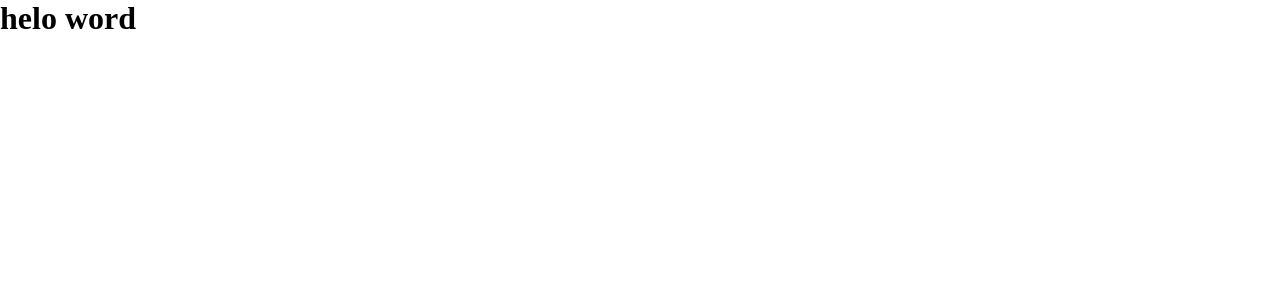
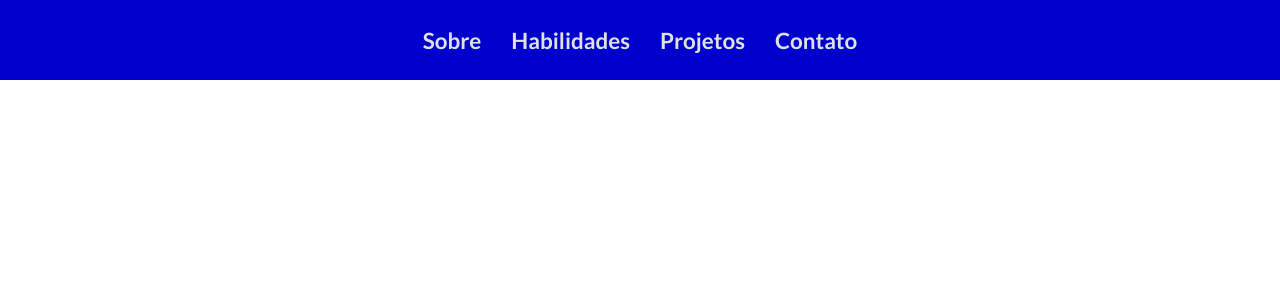
Before and after one commit to josepps/portfolio-jose-santos, a React (Vite) app: page / in a window 1280 px wide. Shown: the top 300 px of the page. Built offline with nearby package versions, Linux system fonts and the light colour scheme.

Commit message:
Header pronto

```diff
--- a/package.json
+++ b/package.json
@@ -10,11 +10,13 @@
   },
   "dependencies": {
     "react": "^18.2.0",
-    "react-dom": "^18.2.0"
+    "react-dom": "^18.2.0",
+    "styled-components": "^5.3.6"
   },
   "devDependencies": {
     "@types/react": "^18.0.27",
     "@types/react-dom": "^18.0.10",
+    "@types/styled-components": "^5.1.26",
     "@vitejs/plugin-react": "^3.1.0",
     "typescript": "^4.9.3",
     "vite": "^4.1.0"
--- a/src/App.tsx
+++ /dev/null
@@ -1,10 +0,0 @@
-import { useState } from 'react'
-
-function App() {
-
-  return (
-    <h1>helo word</h1>
-  )
-}
-
-export default App
--- /dev/null
+++ b/src/Home.tsx
@@ -0,0 +1,19 @@
+import { Header } from "./assets/Home.style"
+
+function Home() {
+
+  return (
+    <Header>
+      <nav>
+        <ul>
+          <li><a href="">Sobre</a></li>
+          <li><a href="">Habilidades</a></li>
+          <li><a href="">Projetos</a></li>
+          <li><a href="">Contato</a></li>
+        </ul>
+      </nav>
+    </Header>
+  )
+}
+
+export default Home
--- /dev/null
+++ b/src/assets/Home.style.ts
@@ -0,0 +1,51 @@
+import styled from 'styled-components'
+
+export const Header = styled.header`
+    height: 10vh;
+    width: 100vw;
+    display: flex;
+    align-items: center;
+    justify-content: center;
+    background: #0000cc;
+
+    nav ul {
+        display: flex;
+        align-items: center;
+        justify-content: center;
+        list-style-type: none;
+
+        li a {
+            margin: 0 15px;
+            font-size: 1.4rem;
+            color: #e0e1e1;
+            font-weight: bold;
+            cursor: pointer;
+            position: relative;
+            transition: all .2s;
+
+            ::after {
+                content: "";
+                height: 2px;
+                width: 100%;
+                transform: scaleX(0);
+                background: #fff;
+                box-shadow: 0px 2px 5px 0.1px rgba(0, 0, 0, 0.5);
+                position: absolute;
+                bottom: -5px;
+                left: 0;
+                transition: all .5s cubic-bezier(0.86, 0, 0.07, 1);
+            }
+
+            :hover {
+                color: #fff;
+
+                ::after {
+                    transform: scaleX(1);
+                }
+            }
+        }
+    }
+`;
+
+// background: linear-gradient(270deg, #ff3a5e 0%, #17161d 100%);
+// transition: transform .5s cubic-bezier(0.86, 0, 0.07, 1);
--- a/src/index.css
+++ b/src/index.css
@@ -1,5 +1,12 @@
+@import url('https://fonts.googleapis.com/css2?family=Lato:wght@400;700;900&display=swap');
+
 * {
   margin: 0;
   padding: 0;
   box-sizing: border-box;
+  font-family: 'Lato', sans-serif;
 }
+
+a {
+  text-decoration: none;
+}
--- a/src/main.tsx
+++ b/src/main.tsx
@@ -1,10 +1,10 @@
 import React from 'react'
 import ReactDOM from 'react-dom/client'
-import App from './App'
+import Home from './Home'
 import './index.css'
 
 ReactDOM.createRoot(document.getElementById('root') as HTMLElement).render(
   <React.StrictMode>
-    <App />
+    <Home />
   </React.StrictMode>,
 )
```
Also changed, not shown: 1 other file (tests, documents, lock files or other folders).
